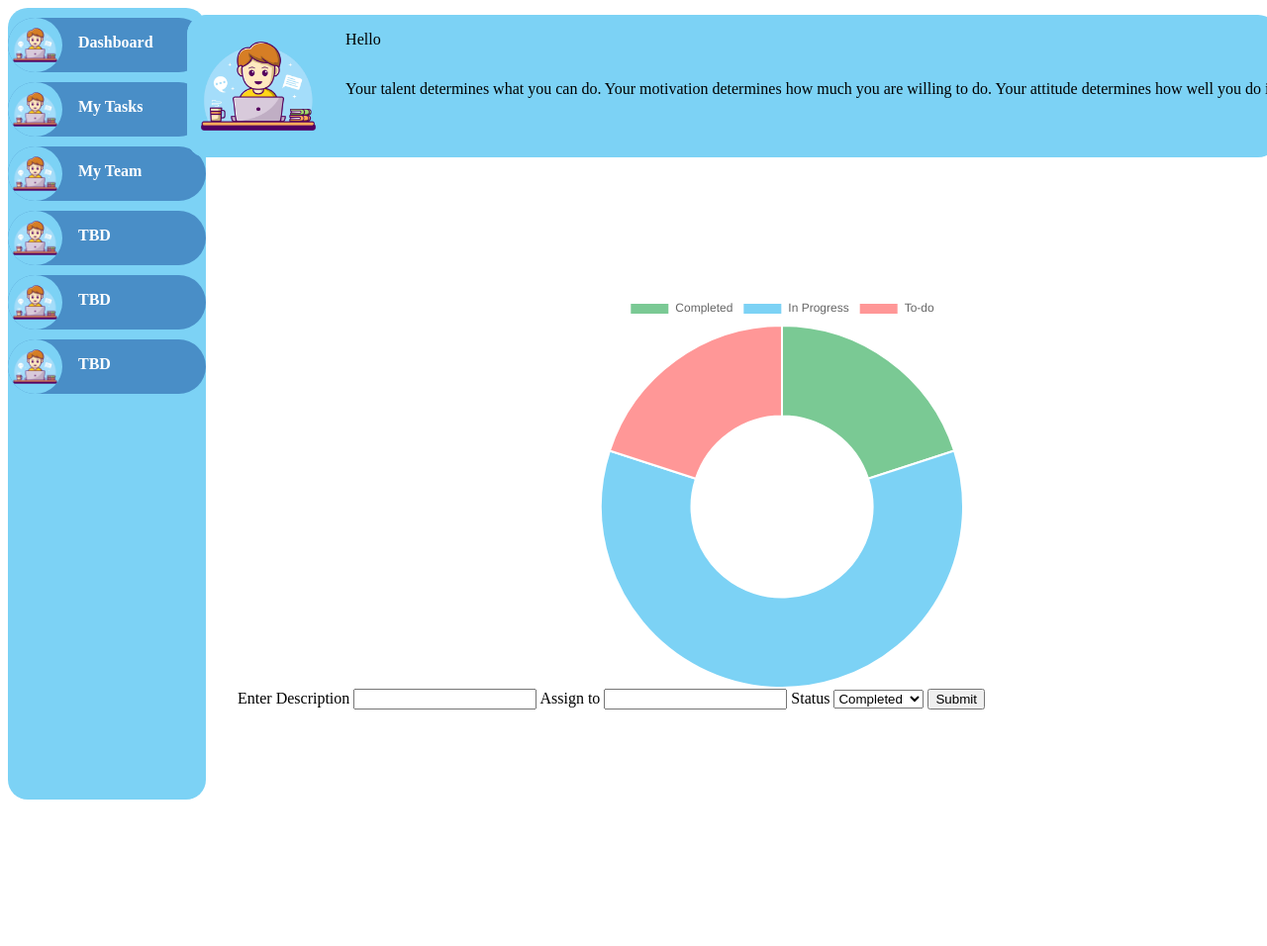
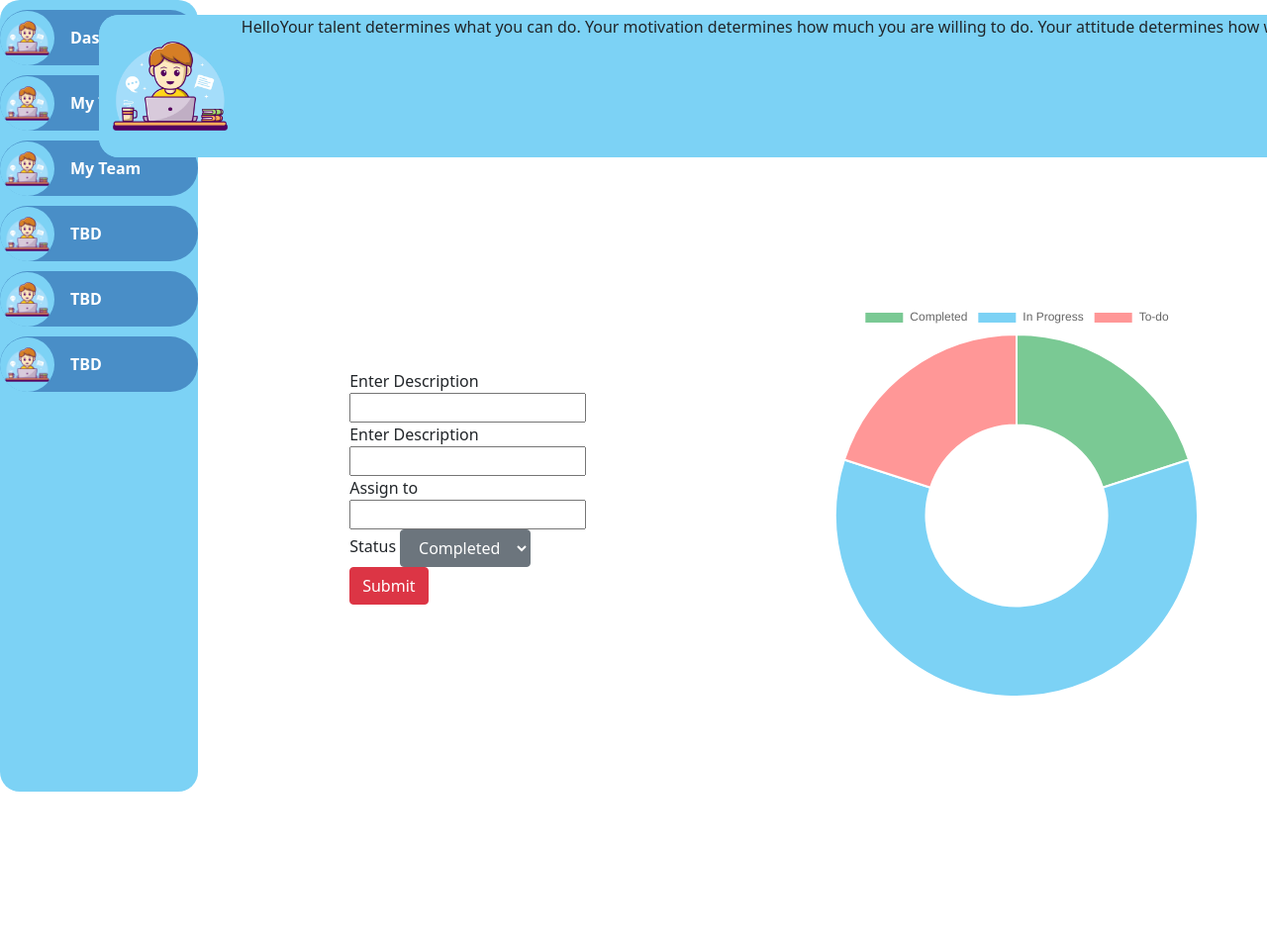
Before and after one commit to pk-pranavv/ProjectManagementPortal, a Flask app: page /dashboard in a window 1280 px wide. Shown: the top 956 px of the page at 99% size. After the commit the page ends 800 px from the top, so only its background shows below. Run offline with Flask 2, Linux system fonts and the light colour scheme; data comes from the database, SQL or seed files in the repository; both versions use the stored data as it was after the commit; some libraries are stand-ins or nearby versions.

Commit message:
bug fixes

```diff
--- a/static/styles/dashboard.css
+++ b/static/styles/dashboard.css
@@ -42,6 +42,7 @@
     border-radius: 20px;
     background-color: #7CD2F5;
     top: 15;
+    margin: 0 20px;
     width: 100%;
     display: flex;
     height: 9rem;
@@ -49,10 +50,10 @@
     align-items: left;
 
   }
-  div.topcontent{
+  /* div.topcontent{
       display: flex;
       flex-direction: column;
-      margin: 0;
+      margin: 0;*/
   }
   p{
       margin-left: 1rem;
--- a/templates/dashboard.html
+++ b/templates/dashboard.html
@@ -1,14 +1,10 @@
-<html>
-    <head>
-
-    </head>
-    <body>
 <html>
     <head>
         <link rel= "stylesheet" type= "text/css" href= "{{ url_for('static',filename='styles/dashboard.css') }}">
         <script src="https://cdnjs.cloudflare.com/ajax/libs/Chart.js/2.5.0/Chart.min.js"></script>
+        <link href="https://cdn.jsdelivr.net/npm/bootstrap@5.1.3/dist/css/bootstrap.min.css" rel="stylesheet" integrity="sha384-1BmE4kWBq78iYhFldvKuhfTAU6auU8tT94WrHftjDbrCEXSU1oBoqyl2QvZ6jIW3" crossorigin="anonymous">
+    </head>
 
-    </head>
     <body>
         <div class="sidebar">
             <div class="dashpic" >
@@ -41,15 +37,44 @@
         <div class="content">
             <div class="topdiv">
                 <img src="{{url_for('static', filename='images/user.jpg')}}"/>
-                <div class="topcontent">
-                    <p>    Hello {{user}}
+                <p> Hello {{user}}
                 </p>
-                    <p>    Your talent determines what you can do. Your motivation determines how much you are willing to do. Your attitude determines how well you do it.</p>
+                <p> Your talent determines what you can do. Your motivation determines how much you are willing to do. Your attitude determines how well you do it.</p>
             </div>
+
+            <div class="form-inline" id="formdiv">
+                <form action="/issueadded" method="post" class="col-md-offset-3 col-md-6">
+                    <div class="form-group">
+                        <label>Enter Description</label>
+                        <input type="text" name="desc" />
                     </div>
+                    <div class="form-group">
+                        <label>Enter Description</label>
+                        <input type="text" name="desc" />
+                    </div>
+                    <div class="form-group">
+                        <label>Assign to</label>
+                        <input type="text" name="assigned" />
+                    </div>
+                    <div class="form-group">
+                        <label>Status</label>
+                        <select name="status" class="btn btn-secondary dropdown-toggle">
+                        <option value="completed">Completed</option>
+                        <option value="inprogress">In Progress</option>
+                        <option value="todo">To do</option>
+                    </select>
+                    </div>
+                    <div class="form-group">
+                        <input type="submit" class="btn btn-danger"/>
+                    </div>
+                </form>
+            </div>
+
+
+
             <div class="bottomdiv">
                 <div class="graphdiv">
-                <canvas id="Chart" width="900" height="400"></canvas>
+                    <canvas id="Chart" width="400" height="400"></canvas>
                     <script>
                         var ctx = document.getElementById("Chart").getContext("2d");
                         var lineChart = new Chart(ctx,{
@@ -76,26 +101,9 @@
                     </script>
 
                 </div>
-            <div class="formdiv">
-                <form action="/issueadded" method="post">
-                    <label>Enter Description</label>
-                    <input type="text" name="desc" />
-                    <label>Assign to</label>
-                    <input type="text" name="assigned" />
-                    <label>Status</label>
-                    <select name="status">
-                        <option value="completed">Completed</option>
-                        <option value="inprogress">In Progress</option>
-                        <option value="todo">To do</option>
-                    </select>
-                    <input type="submit" />
-                </form>
 
-            </div>
             </div>
         </div>
 
     </body>
 </html>
-    </body>
-</html>
```
Also changed, not shown: lite.db. Lines whose indentation alone changed are shown as unchanged.
